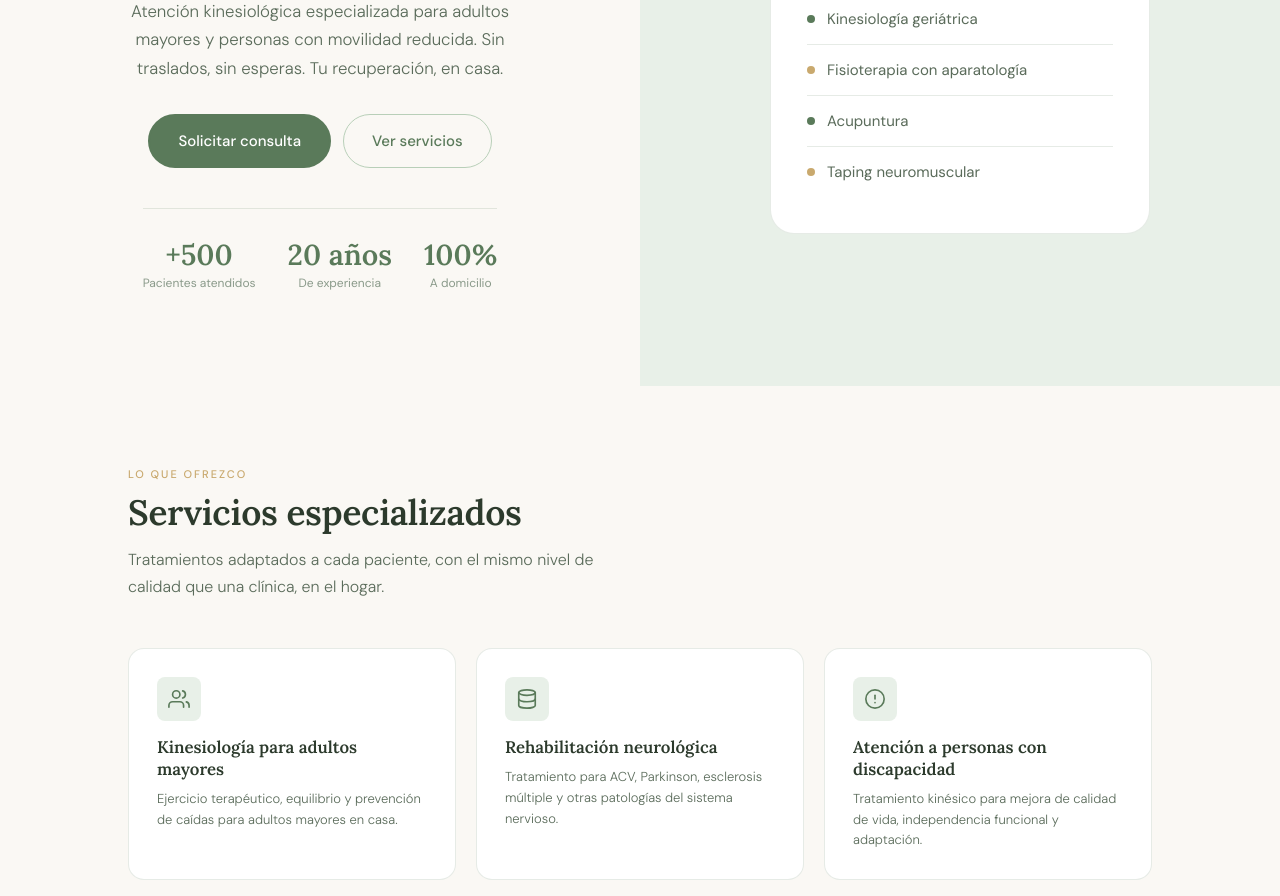
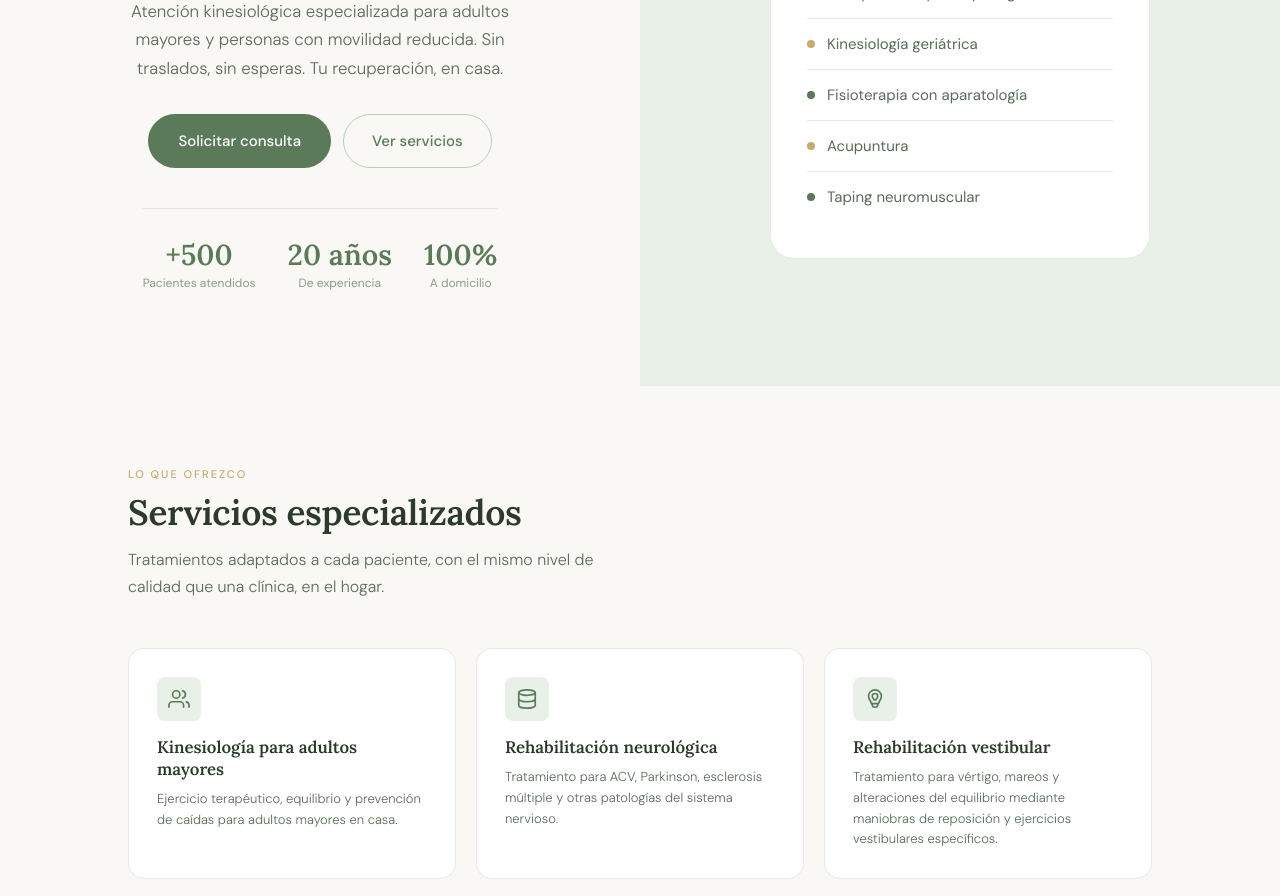
Before and after one commit to FogliattoFederico/nuevositiokinesiologia, a website: page index.html in a window 1280 px wide. Shown: the part 415-1311 px from the top of the page. Drawn offline with Linux system fonts and the light colour scheme.

Commit message:
agregando formacion vestibular

```diff
--- a/index.html
+++ b/index.html
@@ -88,11 +88,12 @@
           <div class="hero__card-title">Tratamientos disponibles</div>
           <ul class="hero__treatments">
   <li><span class="dot dot--sage"></span>Rehabilitación neurológica</li>
-  <li><span class="dot dot--gold"></span>Recuperación post-quirúrgica</li>
-  <li><span class="dot dot--sage"></span>Kinesiología geriátrica</li>
-  <li><span class="dot dot--gold"></span>Fisioterapia con aparatología</li>
-  <li><span class="dot dot--sage"></span>Acupuntura</li>
-  <li><span class="dot dot--gold"></span>Taping neuromuscular</li>
+  <li><span class="dot dot--gold"></span>Rehabilitación vestibular</li>
+  <li><span class="dot dot--sage"></span>Recuperación post-quirúrgica</li>
+  <li><span class="dot dot--gold"></span>Kinesiología geriátrica</li>
+  <li><span class="dot dot--sage"></span>Fisioterapia con aparatología</li>
+  <li><span class="dot dot--gold"></span>Acupuntura</li>
+  <li><span class="dot dot--sage"></span>Taping neuromuscular</li>
 </ul>
         </div>
       </div>
@@ -141,6 +142,27 @@
         </p>
       </div>
 
+<div class="service-card">
+  <div class="service-card__icon">
+    <svg
+      viewBox="0 0 24 24"
+      fill="none"
+      stroke="currentColor"
+      stroke-width="1.8"
+      stroke-linecap="round"
+      stroke-linejoin="round"
+    >
+      <path d="M12 2a7 7 0 0 1 7 7c0 4-3 5-3 8H8c0-3-3-4-3-8a7 7 0 0 1 7-7z" />
+      <path d="M9 17v1a3 3 0 0 0 6 0v-1" />
+      <path d="M12 6a3 3 0 0 1 3 3c0 2-2 3-2 4h-2c0-1-2-2-2-4a3 3 0 0 1 3-3z" />
+    </svg>
+  </div>
+  <h3 class="service-card__name">Rehabilitación vestibular</h3>
+  <p class="service-card__desc">
+    Tratamiento para vértigo, mareos y alteraciones del equilibrio mediante
+    maniobras de reposición y ejercicios vestibulares específicos.
+  </p>
+</div>
       <div class="service-card">
         <div class="service-card__icon">
           <svg viewBox="0 0 24 24" fill="none" stroke="currentColor" stroke-width="1.8" stroke-linecap="round" stroke-linejoin="round">
@@ -304,7 +326,22 @@
                     <polyline points="2,6 5,9 10,3" />
                   </svg>
                 </span>
-                Más de 20 años de experiencia clínica
+               Nivel 1 de Rehabilitacion Vestibular - EAFV
+              </li>
+              <li>
+                <span class="check">
+                  <svg
+                    viewBox="0 0 12 12"
+                    fill="none"
+                    stroke="currentColor"
+                    stroke-width="2.5"
+                    stroke-linecap="round"
+                    stroke-linejoin="round"
+                  >
+                    <polyline points="2,6 5,9 10,3" />
+                  </svg>
+                </span>
+                Especializacion en Kinesiologia Neurologica - IUGR
               </li>
               <li>
                 <span class="check">
@@ -334,7 +371,7 @@
                     <polyline points="2,6 5,9 10,3" />
                   </svg>
                 </span>
-                Atención en toda la ciudad de Rosario
+                Más de 20 años de experiencia clínica
               </li>
             </ul>
             <a href="#contacto" class="btn btn--primary">Solicitar turno</a>
```
